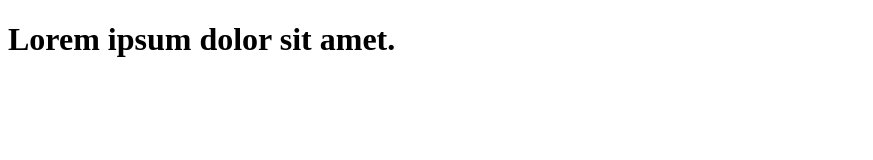
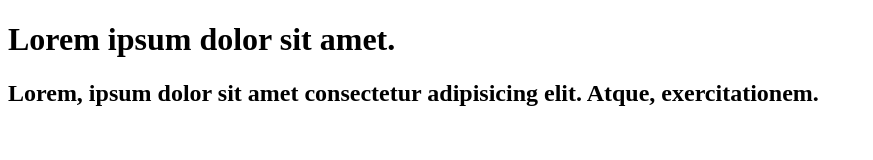
Before and after one commit to Sangavikumar12345/frontend-_classnotes, a plain HTML site: page index.html in a window 1280 px wide. Shown: the whole page, without its empty margins (0-873 px from the left). Drawn offline with Linux system fonts and the light colour scheme.

Commit message:
Update index.html

```diff
--- a/index.html
+++ b/index.html
@@ -7,5 +7,6 @@
 </head>
 <body>
    <h1>Lorem ipsum dolor sit amet.</h1>
+   <h2>Lorem, ipsum dolor sit amet consectetur adipisicing elit. Atque, exercitationem.</h2>
 </body>
 </html>
```
